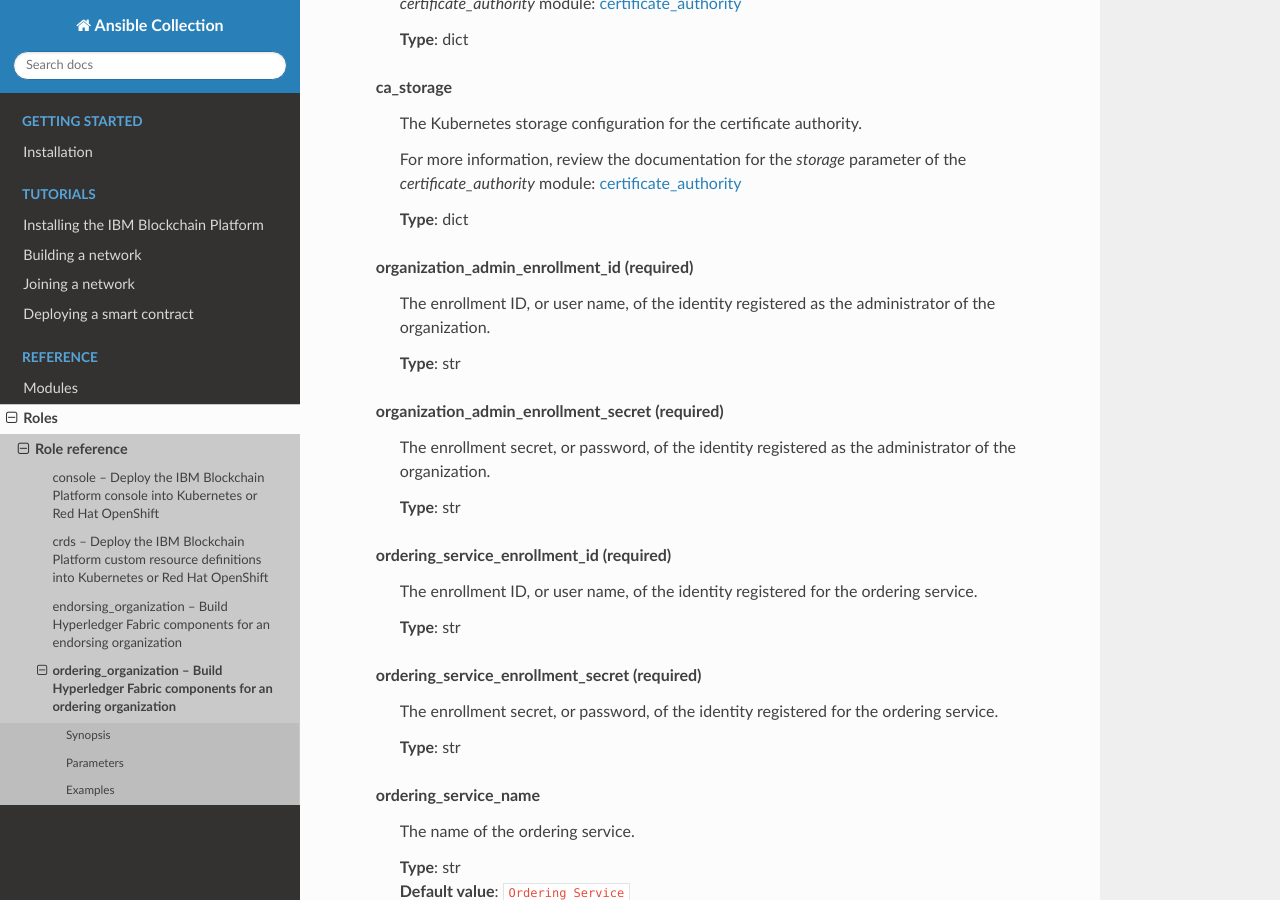
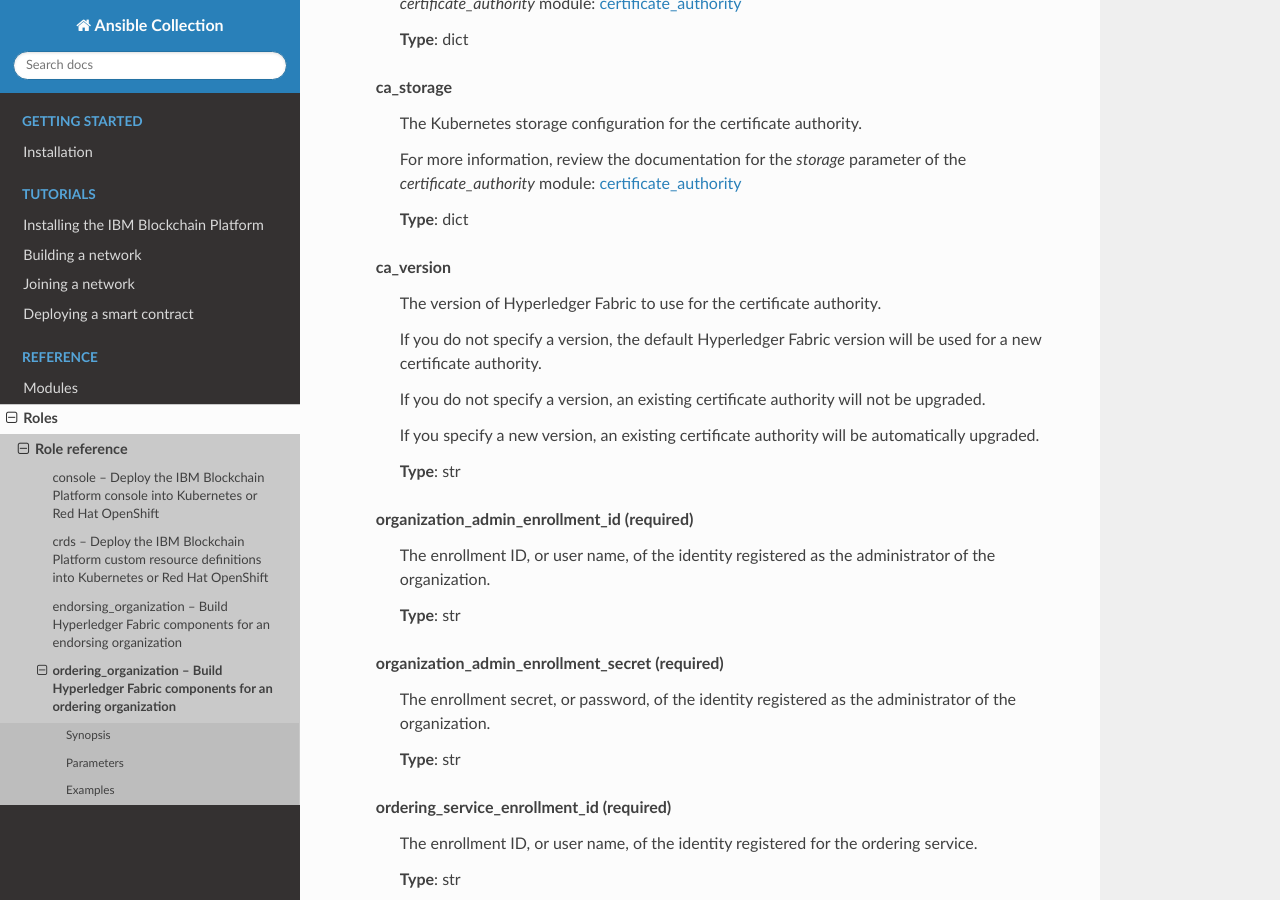
Before and after one commit to IBM-Blockchain/ansible-collection, a Sphinx documentation site: the page built from docs/source/roles/ordering_organization.rst, in a window 1280 px wide and 900 px high, scrolled down 2595 px. Built offline with Sphinx 7.4.7 and the Read the Docs theme 2.0.0, drawn with Linux system fonts in a browser that asks for light colours; some of the changed text lies outside the part shown.

Commit message:
Expose CA/peer/ordering service versions through roles (contributes to #338)
Signed-off-by: Simon Stone <sstone1@uk.ibm.com>

```diff
--- a/docs/source/roles/ordering_organization.rst
+++ b/docs/source/roles/ordering_organization.rst
@@ -110,6 +110,17 @@
 
     | **Type**: dict
 
+  ca_version
+    The version of Hyperledger Fabric to use for the certificate authority.
+
+    If you do not specify a version, the default Hyperledger Fabric version will be used for a new certificate authority.
+
+    If you do not specify a version, an existing certificate authority will not be upgraded.
+
+    If you specify a new version, an existing certificate authority will be automatically upgraded.
+
+    | **Type**: str
+
   organization_admin_enrollment_id (required)
     The enrollment ID, or user name, of the identity registered as the administrator of the organization.
 
@@ -158,6 +169,17 @@
 
     | **Type**: dict
 
+  ordering_service_version
+    The version of Hyperledger Fabric to use for the ordering service.
+
+    If you do not specify a version, the default Hyperledger Fabric version will be used for a new ordering service.
+
+    If you do not specify a version, an existing ordering service will not be upgraded.
+
+    If you specify a new version, an existing ordering service will be automatically upgraded.
+
+    | **Type**: str
+
   wait_timeout
     The timeout, in seconds, to wait until the certificate authority and the ordering service is available.
 
```
Also changed, not shown: docs/source/roles/endorsing_organization.rst (+22 -0 lines), 4 other files.
